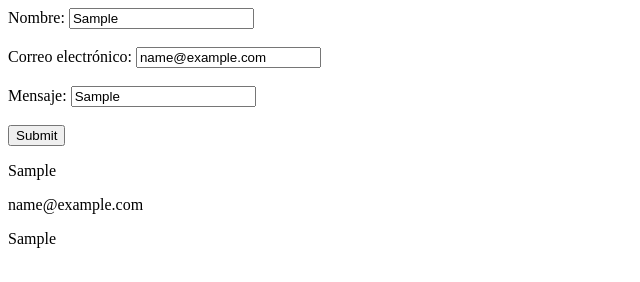
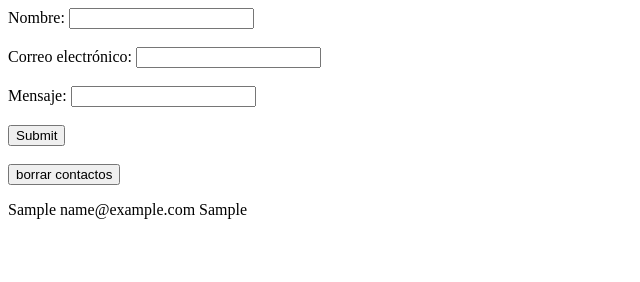
Before and after one commit to jocamp7/local-storage-ejercicio, a plain HTML site: page index.html in a window 1280 px wide. Both pictures are taken after typing "Sample", "name@example.com", "Sample" into the empty fields and a click on the input 36 px from the left and 135 px from the top of the page. Shown: the whole page, without its empty margins (0-640 px from the left). Drawn offline with Linux system fonts and the light colour scheme.

Commit message:
porfin va

```diff
--- a/ejercicio.js
+++ b/ejercicio.js
@@ -7,39 +7,57 @@ const userMessage = document.getElementById('mensaje');
 
 const boton = document.getElementById('enviar');
 
+const botonBorrar=document.getElementById('botonBorrar');
+
+
+botonBorrar.addEventListener('click',borrarStorage);
 
 boton.addEventListener('click',onSubmit);
+
+
+function clearTextFields() {
+  userName.value = '';
+  userEmail.value = '';
+   userMessage.value = '';
+ }
+
+
+function borrarStorage(event){
+    event.preventDefault()
+    localStorage.clear()
+}
+
+
+let i=0;
+
+let array=[];
 
 
 function onSubmit(event) {
 
     event.preventDefault();
 
-    const nameValue = userName.value;
-    const emailValue = userEmail.value;
-    const messageValue = userMessage.value;
+        localStorage.setItem('usuario'+i,JSON.stringify({
+            name: userName.value,
+            email:userEmail.value,
+            message: userMessage.value
+        }));
 
+        array.push(JSON.parse( localStorage.getItem('usuario'+i) ) )
 
-    localStorage.setItem('usuario',JSON.stringify({
-        name: nameValue,
-        email:emailValue,
-        message: messageValue
-    }));
+        const elemento = document.createElement('p')
+        document.body.appendChild(elemento)
 
+        //creo la variable que recogerá de nuevo los datos asociados a nuestra nueva clave
+        const data = JSON.parse(localStorage.getItem('usuario'+i))
 
-    const user = JSON.parse(localStorage.getItem('usuario'));
+        //busco el último elemento en body (el párrafo que se acaba de crear) y le agrego los campos recogidos
+        document.body.lastElementChild.innerText = `${data.name} ${data.email} ${data.message}`;
 
-    const textoNombre= document.getElementById('pNombre');
-    const textoEmail= document.getElementById('pEmail');
-    const textoMensaje=document.getElementById('pMensaje');
+    i++;
 
-    textoNombre.innerText = user.name;
-    textoEmail.innerText = user.email;
-    textoMensaje.innerText = user.message;
-
+    clearTextFields();
 }
-
-
 
 
 /*Bonus: Guardar en Local Storage los datos de contacto enviados de cada usuario (ir guardandolos todos)
--- a/index.html
+++ b/index.html
@@ -23,9 +23,8 @@
 
     </form>
 
-    <p id="pNombre"></p>
-    <p id="pEmail"></p>
-    <p id="pMensaje"></p>
+    <br>
+    <button id="botonBorrar">borrar contactos</button>
 
 
 </body>
```
